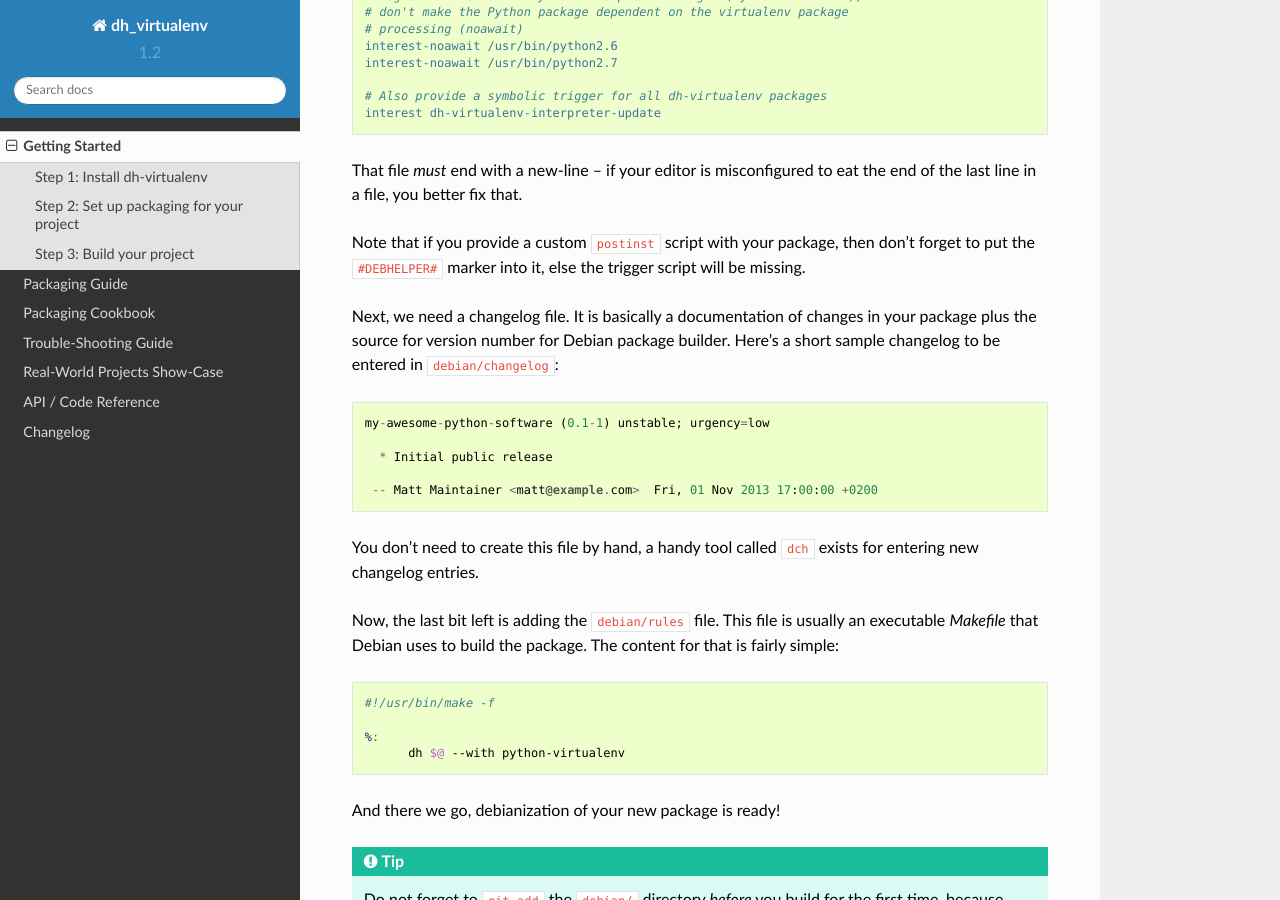
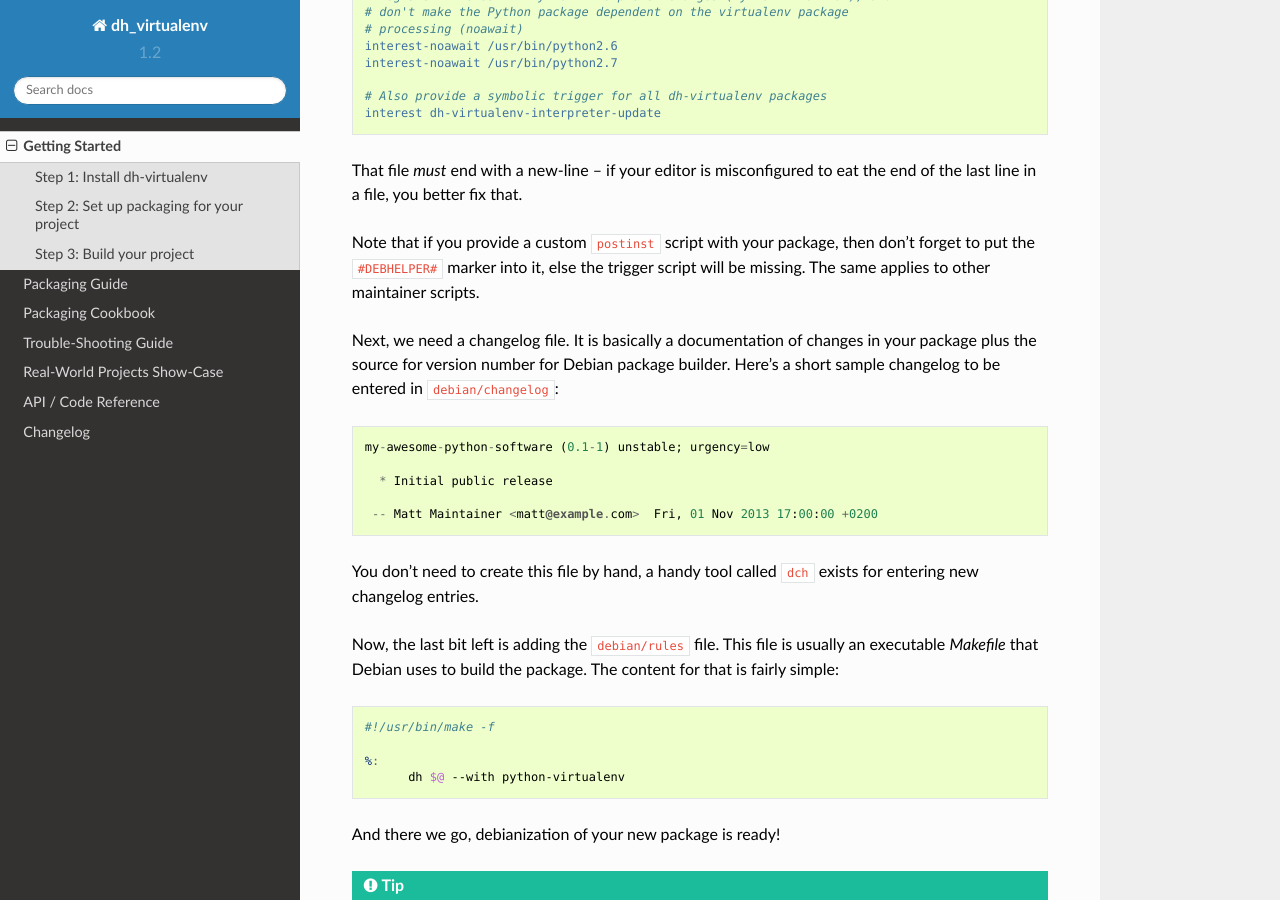
Before and after one commit to spotify/dh-virtualenv, a Sphinx documentation site: the page built from doc/tutorial.rst, in a window 1280 px wide and 900 px high, scrolled down 3208 px. Built offline with Sphinx 7.4.7 and the Read the Docs theme 2.0.0, drawn with Linux system fonts in a browser that asks for light colours.

```diff
--- a/doc/tutorial.rst
+++ b/doc/tutorial.rst
@@ -187,6 +187,7 @@
 Note that if you provide a custom ``postinst`` script with your package,
 then don't forget to put the ``#DEBHELPER#`` marker into it, else the trigger
 script will be missing.
+The same applies to other maintainer scripts.
 
 Next, we need a changelog file. It is basically a documentation of
 changes in your package plus the source for version number for Debian
```
Also changed, not shown: 2 other files.
